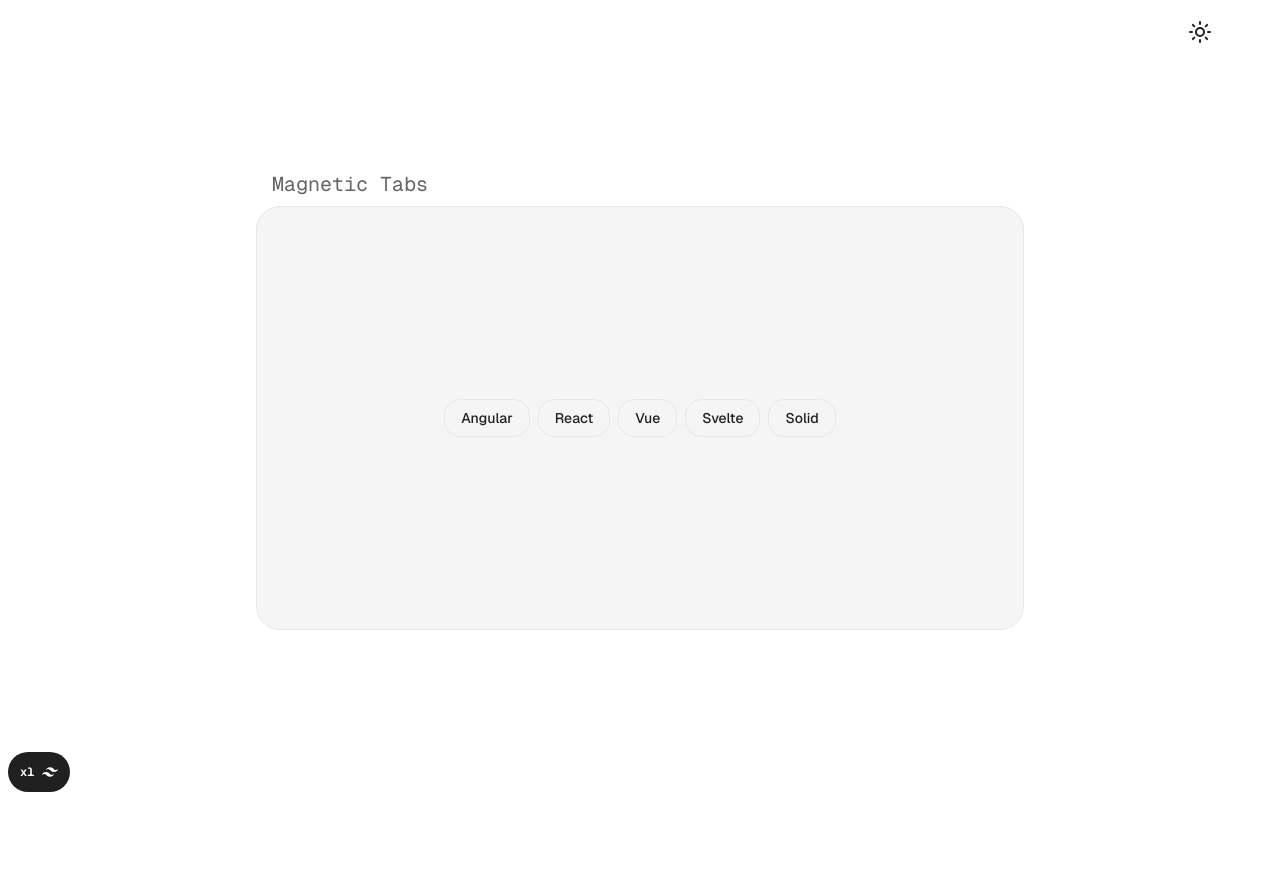
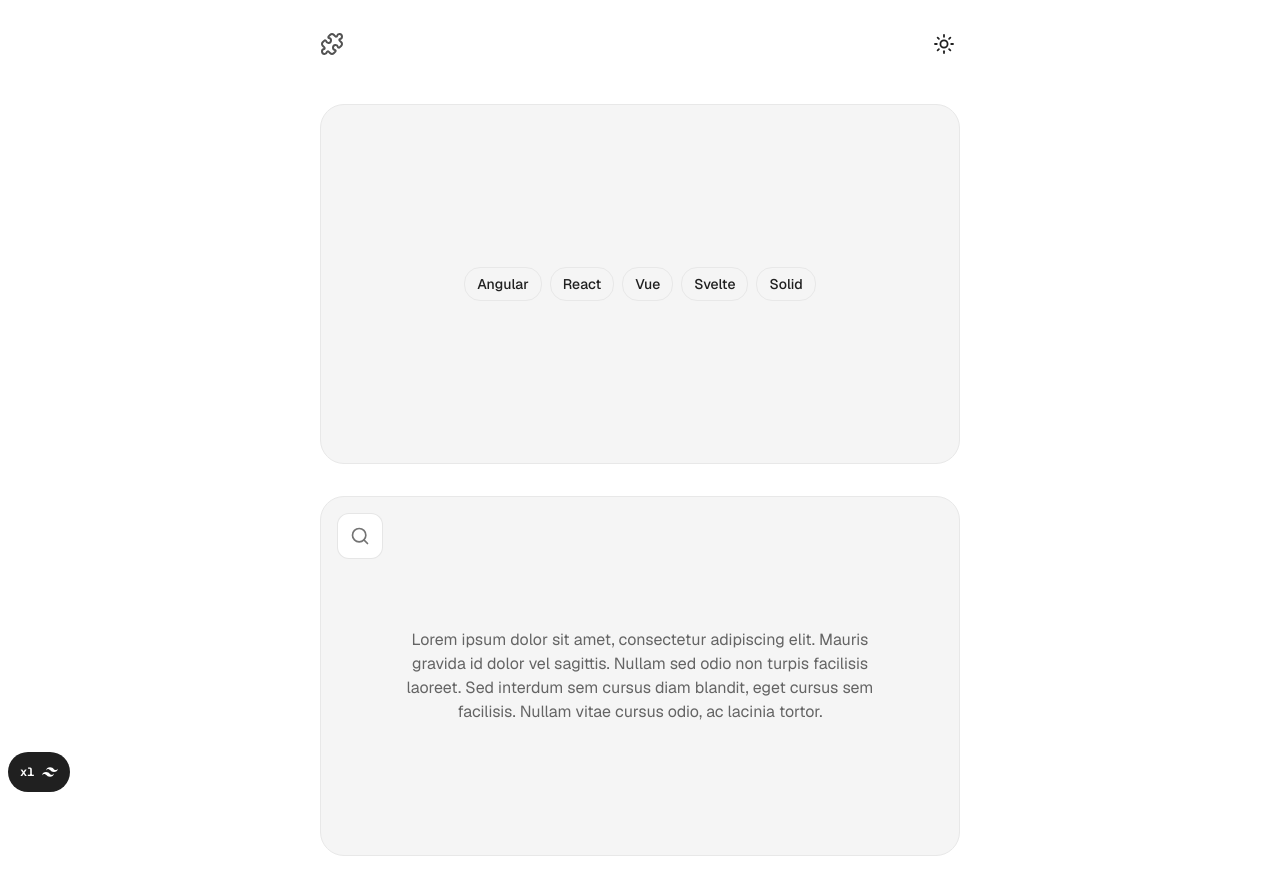
Before and after one commit to whyleonardo/ui-crafts, a Next.js app: page / in a window 1280 px wide. Before the commit the page ends 800 px from the top, so only its background shows below. Built offline with nearby package versions, Linux system fonts and the light colour scheme; no server answers; what fluid-tailwind would draw is missing.

Commit message:
feat: update magnetic tabs and add draggable widget

```diff
--- a/package.json
+++ b/package.json
@@ -33,6 +33,7 @@
     "@t3-oss/env-nextjs": "0.11.1",
     "class-variance-authority": "0.7.0",
     "clsx": "2.1.1",
+    "framer-motion": "^11.5.4",
     "geist": "1.3.1",
     "lucide-react": "0.439.0",
     "next": "14.2.8",
--- a/src/app/layout.tsx
+++ b/src/app/layout.tsx
@@ -36,7 +36,7 @@
       <head />
       <body
         className={cn(
-          "container min-h-screen",
+          "container min-h-screen overflow-x-hidden px-4",
           fontSans,
           fontMono,
           fontCalSans
--- a/src/app/page.tsx
+++ b/src/app/page.tsx
@@ -1,18 +1,21 @@
-import { ComponentContainer } from "@/components/component-container"
+import { DraggableWidget } from "@/components/crafts/draggable-widget"
 import { MagneticTabs } from "@/components/crafts/magnetic-tabs"
 import { ThemeToggle } from "@/components/theme-toggle"
 
+import { PuzzleIcon } from "lucide-react"
+
 export default function IndexPage() {
   return (
-    <div className="grid h-dvh place-items-center">
-      <div className="absolute right-16 top-4">
+    <div className="mx-auto flex flex-col gap-8 py-4 md:max-w-screen-sm">
+      <header className="flex h-14 w-full items-center justify-between px-4 md:px-0">
+        <PuzzleIcon className="text-neutral-600 transition-colors dark:text-neutral-400" />
         <ThemeToggle />
-      </div>
+      </header>
 
-      <main className="flex w-full flex-col items-center gap-2 text-xl">
-        <ComponentContainer componentLabel={"Magnetic Tabs"}>
-          <MagneticTabs />
-        </ComponentContainer>
+      <main className="flex w-full flex-col items-center gap-8 text-xl">
+        <MagneticTabs />
+
+        <DraggableWidget />
       </main>
     </div>
   )
--- a/src/components/component-container.tsx
+++ b/src/components/component-container.tsx
@@ -1,22 +1,33 @@
-import type { ReactNode } from "react"
+import { type ReactNode, forwardRef } from "react"
+
+import { cn } from "@/lib/utils"
 
 interface ComponentContainerProps {
   children: ReactNode
   componentLabel: string
+  className?: string
 }
 
-export const ComponentContainer = ({
-  children,
-  componentLabel
-}: ComponentContainerProps) => {
+export const ComponentContainer = forwardRef<
+  HTMLDivElement,
+  ComponentContainerProps
+>(({ children, componentLabel, className }, ref) => {
   return (
-    <div className="flex h-72 w-full flex-col gap-2 sm:h-[350px] md:h-[460px] md:max-w-3xl">
-      <span className="pl-4 font-mono text-muted-foreground ~sm/md:~text-xl/2xl">
+    <div className="flex h-72 w-full flex-col gap-2 sm:h-[350px] md:h-[360px]">
+      <span className="hidden pl-4 font-mono text-muted-foreground ~sm/md:~text-lg/xl">
         {componentLabel}
       </span>
-      <div className="flex h-full items-center justify-center rounded-3xl border bg-neutral-100 shadow-[inset_0px_0px_1px_0_rgb(255_255_255/0.025)] dark:bg-neutral-900">
+      <div
+        ref={ref}
+        className={cn(
+          "flex h-full items-center justify-center rounded-3xl border bg-neutral-100 p-5 shadow-[inset_0px_0px_1px_0_rgb(255_255_255/0.025)] dark:bg-neutral-900",
+          className
+        )}
+      >
         {children}
       </div>
     </div>
   )
-}
+})
+
+ComponentContainer.displayName = "ComponentContainer"
--- /dev/null
+++ b/src/components/crafts/draggable-widget/index.tsx
@@ -0,0 +1,69 @@
+"use client"
+
+import { type ChangeEvent, useCallback, useMemo, useRef, useState } from "react"
+
+import { ComponentContainer } from "@/components/component-container"
+import { ToolbarDynamic } from "@/components/ui/motion/toolbar-dynamic"
+
+import { motion } from "framer-motion"
+
+const textContent =
+  "Lorem ipsum dolor sit amet, consectetur adipiscing elit. Mauris gravida id dolor vel sagittis. Nullam sed odio non turpis facilisis laoreet. Sed interdum sem cursus diam blandit, eget cursus sem facilisis. Nullam vitae cursus odio, ac lacinia tortor."
+
+export const DraggableWidget = () => {
+  const containerRef = useRef<HTMLDivElement>(null)
+  const [searchTerm, setSearchTerm] = useState("")
+
+  const handleSearchChange = useCallback(
+    (event: ChangeEvent<HTMLInputElement>) => {
+      setSearchTerm(event.target.value)
+    },
+    []
+  )
+
+  const resetSearchTerm = useCallback(() => {
+    setSearchTerm("")
+  }, [])
+
+  const highlightedText = useMemo(() => {
+    if (searchTerm.trim()) {
+      const escapedSearchTerm = searchTerm.replace(
+        /[.*+?^${}()|[\]\\]/g,
+        "\\$&"
+      )
+      const terms = escapedSearchTerm
+        .split(/\s+/)
+        .filter((term) => term.length > 0)
+
+      const regex = new RegExp(`(${terms.join("|")})`, "gi")
+
+      return textContent.replace(regex, "<mark>$1</mark>")
+    }
+    return textContent
+  }, [searchTerm])
+
+  return (
+    <ComponentContainer
+      ref={containerRef}
+      componentLabel="Draggable Widget"
+      className="relative"
+    >
+      <motion.div
+        drag
+        dragConstraints={containerRef}
+        className="absolute left-4 top-4"
+      >
+        <ToolbarDynamic
+          onChange={handleSearchChange}
+          resetValue={resetSearchTerm}
+          value={searchTerm}
+        />
+      </motion.div>
+
+      <p
+        className="max-w-lg text-center text-base leading-6 text-muted-foreground"
+        dangerouslySetInnerHTML={{ __html: highlightedText }}
+      />
+    </ComponentContainer>
+  )
+}
--- a/src/components/crafts/magnetic-tabs/index.tsx
+++ b/src/components/crafts/magnetic-tabs/index.tsx
@@ -1,16 +1,20 @@
 "use client"
 
 import { useState } from "react"
+
+import { ComponentContainer } from "@/components/component-container"
 
 export const TABS = ["Angular", "React", "Vue", "Svelte", "Solid"]
 
 export const MagneticTabs = () => {
   return (
-    <div className="flex">
-      {TABS.map((tab) => (
-        <Tab key={tab} label={tab} />
-      ))}
-    </div>
+    <ComponentContainer componentLabel="Magnetic Tabs">
+      <div className="flex">
+        {TABS.map((tab) => (
+          <Tab key={tab} label={tab} />
+        ))}
+      </div>
+    </ComponentContainer>
   )
 }
 
@@ -23,7 +27,7 @@
       id="tab-filter"
       onClick={() => setSelected((state) => !state)}
       data-selected={selected}
-      className="relative size-fit rounded-2xl border px-4 py-2 text-sm font-medium transition-all duration-75"
+      className="relative size-fit rounded-2xl border px-3 py-1.5 text-sm font-medium transition-all duration-75 last-of-type:hidden last-of-type:sm:inline"
     >
       {label}
     </button>
--- a/src/components/theme-toggle.tsx
+++ b/src/components/theme-toggle.tsx
@@ -16,8 +16,8 @@
       className="flex"
       onClick={() => setTheme(theme === "light" ? "dark" : "light")}
     >
-      <Sun className="rotate-0 scale-100 transition-all dark:-rotate-90 dark:scale-0" />
-      <Moon className="absolute rotate-90 scale-0 transition-all dark:rotate-0 dark:scale-100" />
+      <Sun className="rotate-0 scale-90 transition-all dark:-rotate-90 dark:scale-0" />
+      <Moon className="absolute rotate-90 scale-0 transition-all dark:rotate-0 dark:scale-90" />
       <span className="sr-only">Toggle theme</span>
     </Button>
   )
--- /dev/null
+++ b/src/components/ui/motion/toolbar-dynamic.tsx
@@ -0,0 +1,104 @@
+"use client"
+
+import { type ChangeEvent, type ReactNode, useRef, useState } from "react"
+
+import { useClickOutside } from "@/hooks/use-click-outside"
+
+import { MotionConfig, type Transition, motion } from "framer-motion"
+import { ArrowLeft, Search } from "lucide-react"
+
+const transition = {
+  type: "spring",
+  bounce: 0.2,
+  duration: 0.4
+} as Transition
+
+const Button = ({
+  children,
+  onClick,
+  disabled,
+  ariaLabel
+}: {
+  children: ReactNode
+  onClick?: () => void
+  disabled?: boolean
+  ariaLabel?: string
+}) => {
+  return (
+    <button
+      className="relative flex h-9 w-9 shrink-0 scale-100 select-none appearance-none items-center justify-center rounded-lg text-neutral-500 transition-colors hover:bg-neutral-100 hover:text-neutral-800 focus-visible:ring-2 active:scale-[0.98] disabled:pointer-events-none disabled:opacity-50"
+      type="button"
+      onClick={onClick}
+      disabled={disabled}
+      aria-label={ariaLabel}
+    >
+      {children}
+    </button>
+  )
+}
+
+interface ToolbarDynamicProps {
+  onChange: (event: ChangeEvent<HTMLInputElement>) => void
+  resetValue: () => void
+  value: string
+}
+
+export const ToolbarDynamic = ({
+  onChange,
+  value,
+  resetValue
+}: ToolbarDynamicProps) => {
+  const [isOpen, setIsOpen] = useState(false)
+  const containerRef = useRef<HTMLDivElement>(null)
+
+  useClickOutside(containerRef, () => {
+    setIsOpen(false)
+    resetValue()
+  })
+
+  return (
+    <MotionConfig transition={transition}>
+      <div ref={containerRef}>
+        <div className="w- h-full w-full rounded-xl border border-neutral-950/10 bg-white">
+          <motion.div
+            animate={{
+              // @todo: here I want to remove the width
+              width: isOpen ? "16rem" : "44px"
+            }}
+            initial={false}
+          >
+            <div className="overflow-hidden p-1">
+              {!isOpen ? (
+                <div className="flex">
+                  <Button
+                    onClick={() => setIsOpen(true)}
+                    ariaLabel="Search text"
+                  >
+                    <Search className="h-5 w-5" />
+                  </Button>
+                </div>
+              ) : (
+                <motion.div className="flex space-x-2 overflow-hidden">
+                  <Button onClick={() => setIsOpen(false)} ariaLabel="Back">
+                    <ArrowLeft className="h-5 w-5" />
+                  </Button>
+
+                  <div className="relative w-full">
+                    <input
+                      onChange={onChange}
+                      value={value}
+                      className="h-9 w-full rounded-xl border border-neutral-950/10 bg-transparent p-2 text-base text-neutral-900 placeholder-neutral-500 placeholder:text-base focus:outline-none"
+                      placeholder="Search text"
+                      autoFocus
+                    />
+                    <div className="absolute right-1 top-0 flex h-full items-center justify-center" />
+                  </div>
+                </motion.div>
+              )}
+            </div>
+          </motion.div>
+        </div>
+      </div>
+    </MotionConfig>
+  )
+}
--- /dev/null
+++ b/src/hooks/use-click-outside.tsx
@@ -0,0 +1,24 @@
+import { type RefObject, useEffect } from "react"
+
+export const useClickOutside = <T extends HTMLElement>(
+  ref: RefObject<T>,
+  handler: (event: MouseEvent | TouchEvent) => void
+): void => {
+  useEffect(() => {
+    const handleClickOutside = (event: MouseEvent | TouchEvent) => {
+      if (!ref || !ref.current || ref.current.contains(event.target as Node)) {
+        return
+      }
+
+      handler(event)
+    }
+
+    document.addEventListener("mousedown", handleClickOutside)
+    document.addEventListener("touchstart", handleClickOutside)
+
+    return () => {
+      document.removeEventListener("mousedown", handleClickOutside)
+      document.removeEventListener("touchstart", handleClickOutside)
+    }
+  }, [ref, handler])
+}
--- a/src/styles/global.css
+++ b/src/styles/global.css
@@ -29,6 +29,10 @@
   .icon {
     @apply h-6 w-6;
   }
+}
+
+mark {
+  @apply bg-indigo-100 text-indigo-950;
 }
 
 ::-moz-selection {
@@ -157,10 +161,10 @@
   }
 
   #tab-filter[data-selected="true"] {
-    @apply z-[1] border border-neutral-400/40 bg-neutral-200 dark:border-neutral-700 dark:bg-neutral-800;
+    @apply z-[1] border border-neutral-400/15 bg-neutral-300 dark:border-neutral-700/25 dark:bg-neutral-800;
   }
 
   #tab-filter[data-selected="true"] + #tab-filter[data-selected="true"] {
-    @apply z-0 ml-[-16px] rounded-l-none border-l-0 border-neutral-400/40 bg-neutral-300 pl-7 dark:border-neutral-600 dark:bg-neutral-700;
+    @apply z-0 ml-[-16px] rounded-l-none border-l-0 border-neutral-400/15 bg-neutral-200 pl-7 pr-4 dark:border-neutral-500/15 dark:bg-neutral-700;
   }
 }
```
Also changed, not shown: biome.json (+8 -1 lines), 1 other file (tests, documents, lock files or other folders).
